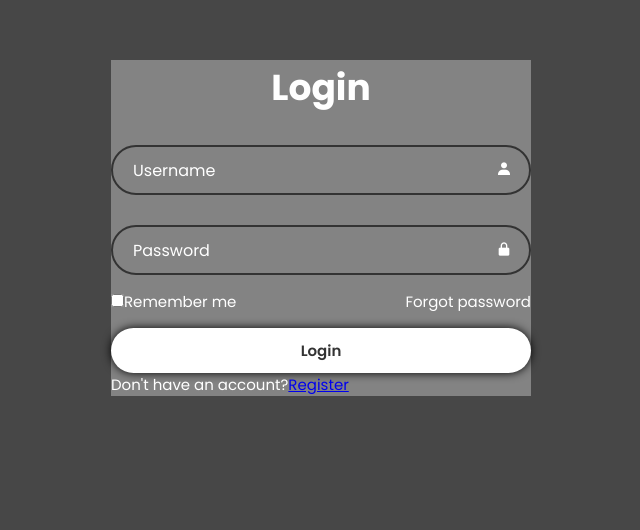
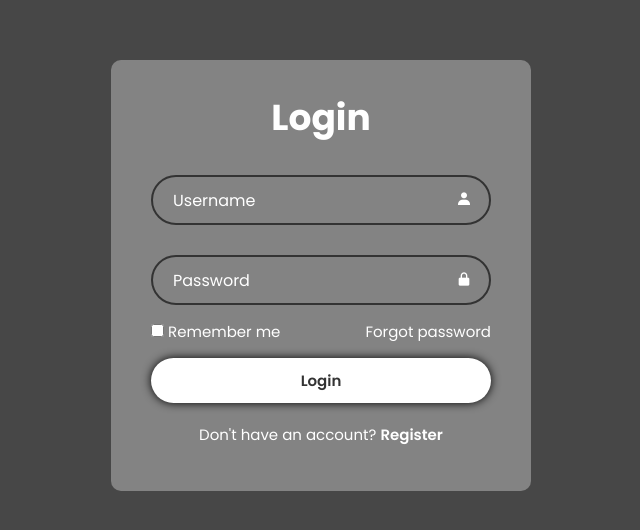
Before and after one commit to ManishPrakkash/aesthetic-login, a React (Vite) app in the folder loginForm/: page / in a window 1280 px wide. Shown: the part 220-750 px from the top of the page, without its empty margins (319-959 px from the left). Built offline with nearby package versions, Linux system fonts and the light colour scheme.

Commit message:
padding added to form

```diff
--- a/loginForm/src/App.css
+++ b/loginForm/src/App.css
@@ -2,6 +2,8 @@
   color: #fff;
   background-color: rgb(131, 131, 131);
   width: 420px;
+  border-radius: 10px;
+  padding: 30px 40px;
 }
 
 .form h1{
@@ -70,4 +72,15 @@ top: 31%;
  }
  .register{
   font-size: 15px;
- }
+  text-align: center;
+  margin-top: 20px;
+  margin: 20px 0 15px;
+}
+.register p a {
+  color: #fff;
+  text-decoration: none;
+  font-weight: 600;
+}
+.register p a:hover{
+  text-decoration: underline;
+}
--- a/loginForm/src/App.jsx
+++ b/loginForm/src/App.jsx
@@ -19,13 +19,13 @@ function App() {
         <input type="password" placeholder='Password' required/>
         <i class='bx bxs-lock-alt' ></i>
       </div>
-      <div className="remember"><label><input type="checkbox"/>Remember me</label>
+      <div className="remember"><label><input type="checkbox"/> Remember me</label>
       <a href="#">Forgot password</a>
       </div>
 
       <button type='submit' className='btn'>Login</button>
       <div className="register">
-        <p>Don't have an account?<a href="#">Register</a></p>
+        <p>Don't have an account? <a href="#">Register</a></p>
       </div>
    </form>
     </div>
```
